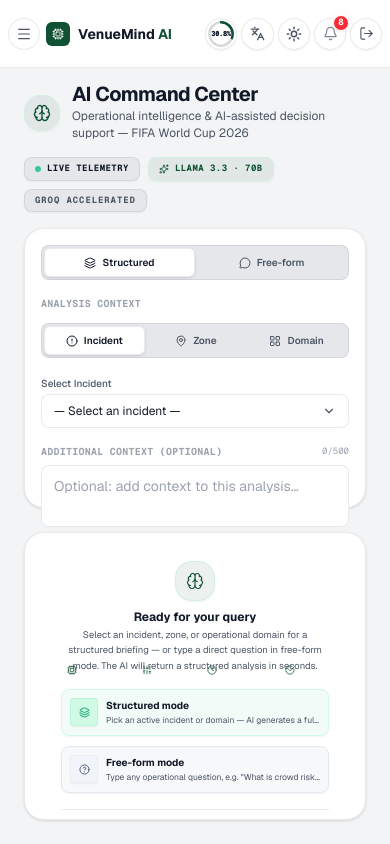
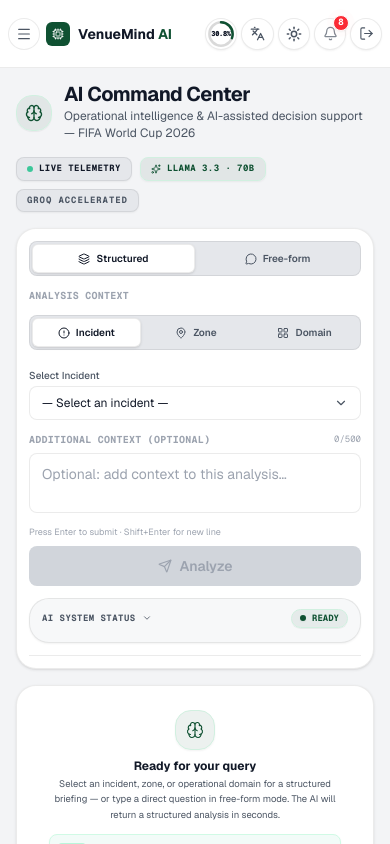
Before and after one commit to rahulasthwik1307/VenueMind-AI, a Next.js app: page /ai-command in a window 390 px wide. Built offline with nearby package versions, Linux system fonts and the light colour scheme.

Commit message:
feat: add AI Command Center page with QueryInput and associated status and empty state components

```diff
--- a/src/app/(app)/ai-command/page.tsx
+++ b/src/app/(app)/ai-command/page.tsx
@@ -210,15 +210,15 @@
   else if (lastResponse) responseAreaState = 'response';
 
   return (
-    <div className="flex flex-col gap-4 flex-1 min-h-0 pt-4 px-6 pb-6 max-w-7xl mx-auto w-full">
+    <div className="flex flex-col gap-4 flex-1 min-h-0 overflow-y-auto md:overflow-hidden p-4 md:pt-4 md:px-6 md:pb-6 max-w-7xl mx-auto w-full">
       {/* Page header */}
       <CommandCenterHeader />
 
       {/* Main content grid */}
-      <div className="grid grid-cols-1 lg:grid-cols-[minmax(380px,1fr)_1.5fr] xl:grid-cols-[minmax(420px,1fr)_1.5fr] gap-6 flex-1 min-h-0">
+      <div className="grid grid-cols-1 lg:grid-cols-[minmax(380px,1fr)_1.5fr] xl:grid-cols-[minmax(420px,1fr)_1.5fr] gap-4 md:gap-6 md:flex-1 md:min-h-0">
         {/* ── LEFT PANEL — Query ─────────────────────────────────────────────── */}
         <aside
-          className="flex flex-col gap-4 bg-(--surface-1) border border-(--border) rounded-xl p-4 shadow-sm min-h-0"
+          className="flex flex-col gap-3 md:gap-4 bg-(--surface-1) border border-(--border) rounded-xl p-3 md:p-4 shadow-sm md:min-h-0"
           aria-label="AI query panel"
         >
           {/* Interaction mode tabs */}
@@ -283,7 +283,6 @@
             onSubmit={handleSubmit}
             isAnalyzing={isAnalyzing}
             canSubmit={canSubmit}
-            rows={interactionMode === 'structured' ? 2 : 3}
             placeholder={
               interactionMode === 'freeform'
                 ? 'Ask any operational question…'
@@ -311,8 +310,8 @@
           aria-live="polite"
           aria-atomic="false"
           className={cn(
-            "flex flex-col gap-4 bg-(--surface-1) border border-(--border) rounded-xl p-5 shadow-sm min-w-0 min-h-0",
-            responseAreaState === 'empty' ? 'overflow-hidden' : 'overflow-y-auto'
+            "flex flex-col gap-4 bg-(--surface-1) border border-(--border) rounded-xl p-4 md:p-5 shadow-sm min-w-0 md:min-h-0",
+            responseAreaState === 'empty' ? 'overflow-hidden' : 'md:overflow-y-auto'
           )}
         >
           <AnimatePresence mode="wait">
--- a/src/components/ai/CommandCenterEmpty.tsx
+++ b/src/components/ai/CommandCenterEmpty.tsx
@@ -38,7 +38,7 @@
 }: CommandCenterEmptyProps) {
   return (
     <div
-      className="flex flex-col items-center justify-start py-2 px-4 text-center gap-4 w-full max-w-2xl mx-auto min-w-0"
+      className="flex flex-col items-center justify-start py-2 px-4 text-center gap-3 md:gap-4 w-full max-w-2xl mx-auto min-w-0"
       role="region"
       aria-label="AI Command Center — Idle dashboard"
     >
@@ -57,7 +57,7 @@
       </div>
 
       {/* Mode Cards (Interactive Buttons — Reduced Size & Muted Accent Tints) */}
-      <div className="grid grid-cols-1 sm:grid-cols-2 gap-2.5 w-full max-w-lg text-left">
+      <div className="grid grid-cols-1 sm:grid-cols-2 gap-2 md:gap-2.5 w-full max-w-lg text-left">
         {[
           {
             value: 'structured' as const,
@@ -148,7 +148,7 @@
         <h3 className="text-[9.5px] font-bold font-mono text-(--foreground-subtle) uppercase tracking-wider text-center mb-2">
           AI Capabilities
         </h3>
-        <ul className="grid grid-cols-1 sm:grid-cols-2 gap-2.5 text-left max-w-md mx-auto" role="list">
+        <ul className="grid grid-cols-1 sm:grid-cols-2 gap-2 md:gap-2.5 text-left max-w-md mx-auto" role="list">
           {[
             {
               title: 'Incident Analysis',
@@ -202,7 +202,7 @@
             No actions dispatched this session. Recommended responses sent to the Ops Timeline will appear here.
           </p>
         ) : (
-          <ul className="space-y-1.5 max-w-md mx-auto w-full min-w-0" role="list">
+          <ul className="space-y-1 md:space-y-1.5 max-w-md mx-auto w-full min-w-0" role="list">
             {recentActivities.map((act) => (
               <li
                 key={act.id}
--- a/src/components/ai/OperationalConsoleStatus.tsx
+++ b/src/components/ai/OperationalConsoleStatus.tsx
@@ -1,6 +1,7 @@
 'use client';
 
-import { Cpu, Clock, Sliders, CheckCircle } from 'lucide-react';
+import { useState } from 'react';
+import { Cpu, Clock, Sliders, CheckCircle, ChevronDown } from 'lucide-react';
 import { cn } from '@/utils/cn';
 
 interface OperationalConsoleStatusProps {
@@ -12,15 +13,24 @@
   interactionMode,
   isAnalyzing,
 }: OperationalConsoleStatusProps) {
+  const [isExpanded, setIsExpanded] = useState(false);
+
   return (
     <div
-      className="rounded-xl border border-(--border) bg-(--surface-2)/30 px-3 py-2.5 flex flex-col gap-2 select-none shrink-0 shadow-xs max-h-26.25 overflow-hidden"
+      className="rounded-xl border border-(--border) bg-(--surface-2)/30 px-3 py-2.5 flex flex-col gap-1 select-none shrink-0 shadow-xs overflow-hidden"
       aria-label="AI system status widget"
     >
       {/* Top Status Header */}
-      <div className="flex items-center justify-between">
-        <span className="text-[9px] font-bold uppercase tracking-wider text-(--foreground-muted) font-mono">
+      <button
+        className="flex items-center justify-between w-full text-left md:pointer-events-none md:cursor-default"
+        onClick={() => setIsExpanded(prev => !prev)}
+        type="button"
+        aria-expanded={isExpanded}
+        aria-label="Toggle AI system status details"
+      >
+        <span className="flex items-center gap-1.5 text-[9px] font-bold uppercase tracking-wider text-(--foreground-muted) font-mono">
           AI System Status
+          <ChevronDown size={10} className={cn("md:hidden transition-transform duration-200", isExpanded ? "rotate-180" : "rotate-0")} />
         </span>
         <span
           className={cn(
@@ -38,11 +48,19 @@
           />
           {isAnalyzing ? 'TRIAGING' : 'READY'}
         </span>
-      </div>
+      </button>
 
-      {/* Metrics Columns */}
-      <div className="grid grid-cols-4 gap-2 pt-1 border-t border-black/5 dark:border-white/5">
-        {/* Metric 1: Model */}
+      {/* Metrics Columns - Collapsible on Mobile, always open on Desktop */}
+      <div
+        className={cn(
+          "grid transition-all duration-300 ease-in-out overflow-hidden",
+          isExpanded
+            ? "grid-rows-[1fr] opacity-100 pt-1.5 border-t mt-1 border-black/5 dark:border-white/5"
+            : "grid-rows-[0fr] opacity-0 pt-0 mt-0 border-t-0 border-transparent md:grid-rows-[1fr] md:opacity-100 md:pt-1 md:mt-1 md:border-t md:border-black/5 md:dark:border-white/5"
+        )}
+      >
+        <div className="row-span-1 min-h-0 grid grid-cols-4 gap-2">
+          {/* Metric 1: Model */}
         <div className="flex flex-col items-center justify-center py-1 px-1 rounded-md border border-(--border) bg-(--surface-1) shadow-3xs transition-colors hover:border-(--border-strong)">
           <div className="flex items-center gap-1 mb-0.5">
             <Cpu size={10} className="text-(--primary) opacity-90" />
@@ -85,6 +103,7 @@
             99.4%
           </span>
         </div>
+        </div>
       </div>
     </div>
   );
--- a/src/components/ai/QueryInput.tsx
+++ b/src/components/ai/QueryInput.tsx
@@ -11,7 +11,7 @@
  * - aria-label on submit button
  */
 
-import { KeyboardEvent } from 'react';
+import { KeyboardEvent, useEffect, useRef } from 'react';
 import { Send } from 'lucide-react';
 import { cn } from '@/utils/cn';
 
@@ -26,8 +26,6 @@
   inputId?: string;
   /** Custom submit enabling logic override */
   canSubmit?: boolean;
-  /** Custom visible rows count */
-  rows?: number;
 }
 
 const MAX_VISIBLE_LENGTH = 500;
@@ -41,11 +39,20 @@
   label = 'Operational Query',
   inputId = 'ai-query-input',
   canSubmit: canSubmitProp,
-  rows = 3,
 }: QueryInputProps) {
   const charCount = value.length;
   const isOverLimit = charCount > MAX_VISIBLE_LENGTH;
   const canSubmit = (canSubmitProp !== undefined ? canSubmitProp : value.trim().length > 0) && !isAnalyzing && !isOverLimit;
+
+  const textareaRef = useRef<HTMLTextAreaElement>(null);
+
+  useEffect(() => {
+    const textarea = textareaRef.current;
+    if (!textarea) return;
+    // Auto-expand textarea
+    textarea.style.height = 'auto';
+    textarea.style.height = `${Math.min(textarea.scrollHeight, 200)}px`; // cap max height
+  }, [value]);
 
   const handleKeyDown = (e: KeyboardEvent<HTMLTextAreaElement>) => {
     // Enter (without Shift) submits; Shift+Enter inserts newline
@@ -77,17 +84,18 @@
       </div>
 
       <textarea
+        ref={textareaRef}
         id={inputId}
         value={value}
         onChange={(e) => onChange(e.target.value)}
         onKeyDown={handleKeyDown}
         placeholder={placeholder}
-        rows={rows}
         disabled={isAnalyzing}
         aria-label={label}
         aria-describedby={`${inputId}-hint`}
         className={cn(
           'w-full resize-none text-sm px-3 py-2.5 rounded-md overflow-y-auto',
+          'min-h-13 md:min-h-18', // Smaller initial height on mobile (approx 2 rows vs 3 rows)
           'bg-(--surface-1) border border-(--border)',
           'text-(--foreground) placeholder:text-(--foreground-subtle)',
           'focus-visible:outline-none focus-visible:ring-1 focus-visible:ring-(--primary)',
```
